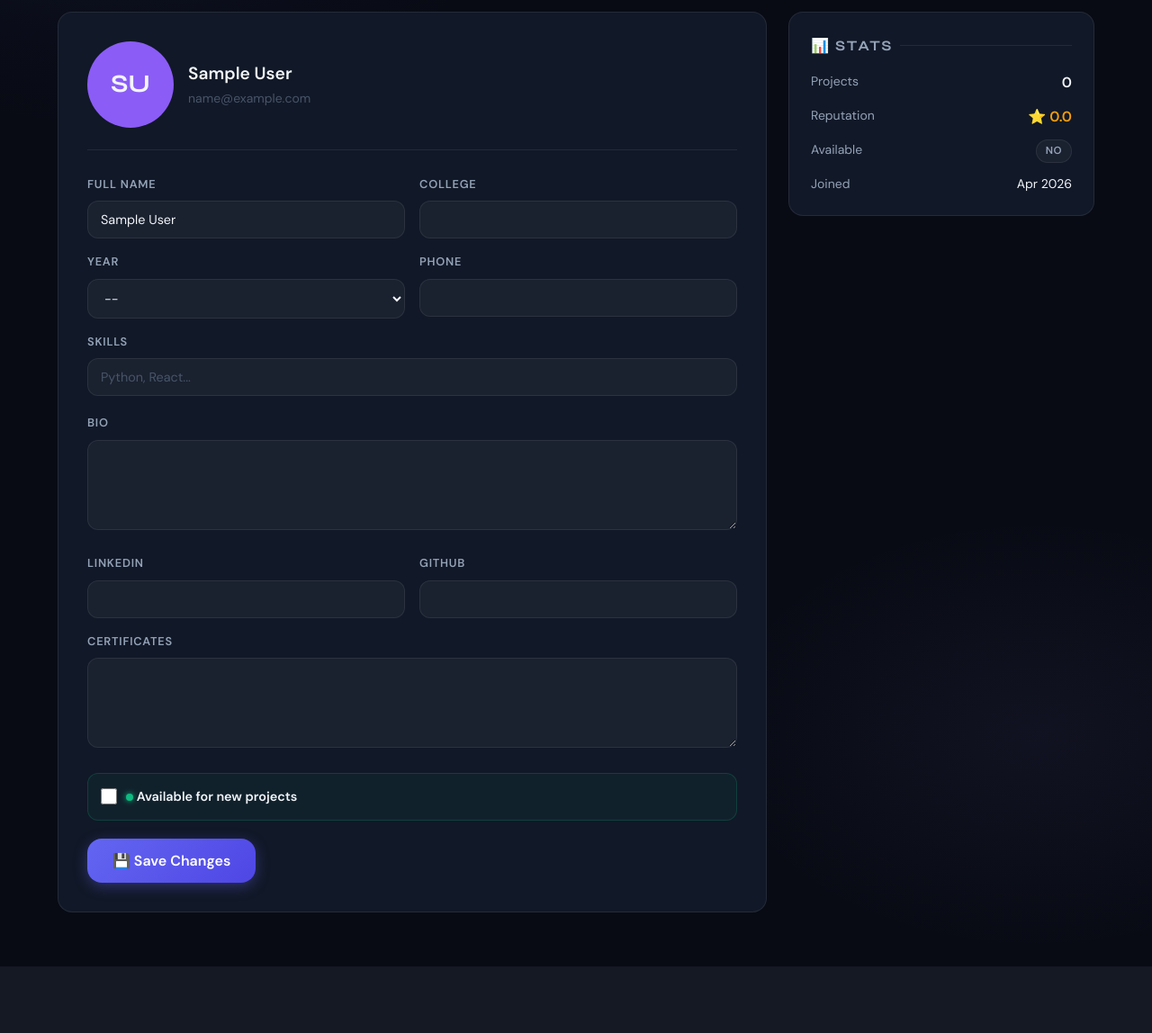
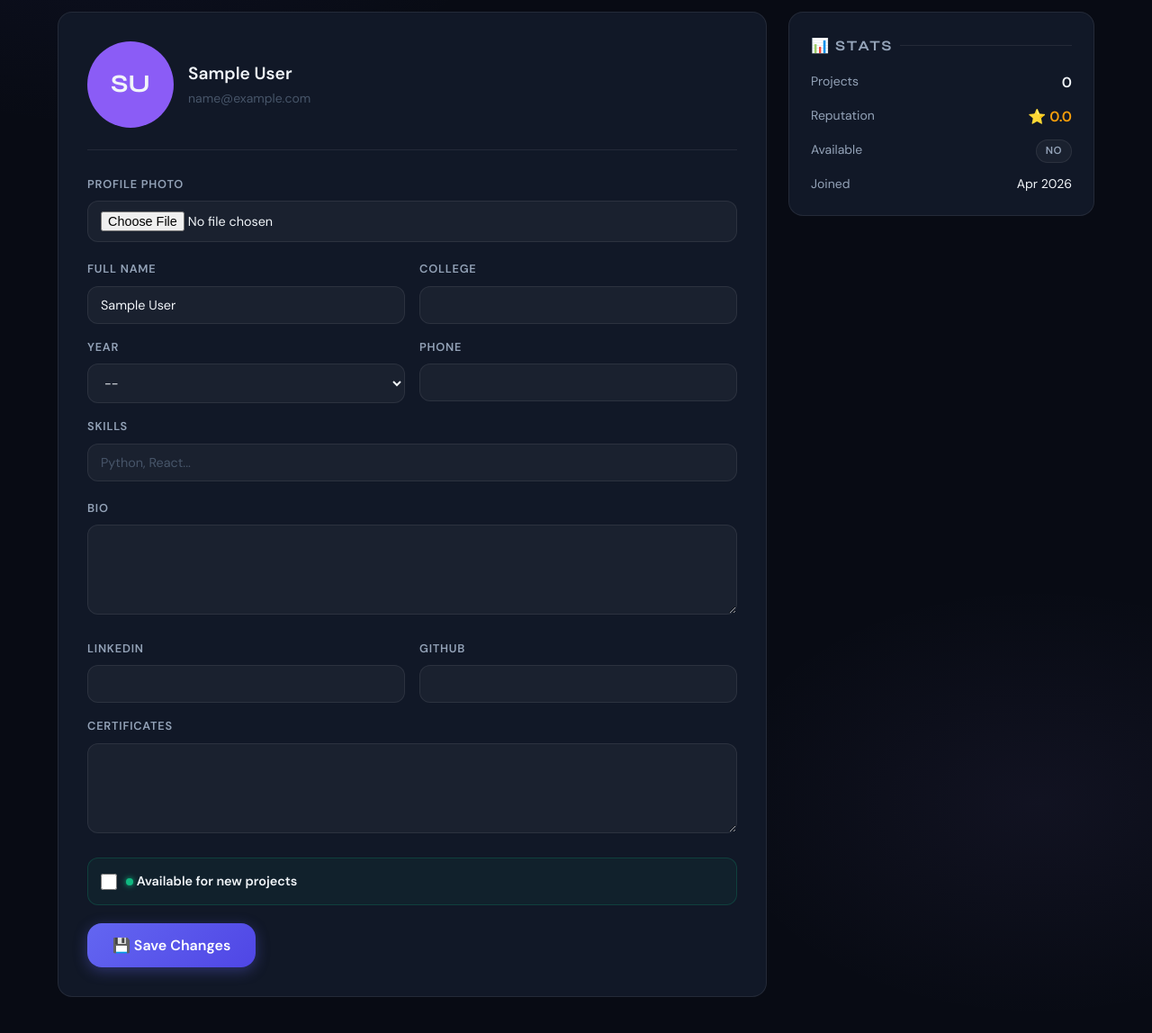
Before and after one commit to akshayrajsunny006-glitch/codebuddy, a Django app: page /auth/profile/ in a window 1280 px wide. Shown: the part 214-1362 px from the top of the page at 90% size. Before the commit the page ends 1288 px from the top, so only its background shows below. Run offline with Django 4.2, Linux system fonts and the light colour scheme; the visitor is signed in with stand-in values (Sample User, id 1); data comes from the database, SQL or seed files in the repository; data that the repository does not hold is empty.

Commit message:
Add profile photo upload feature - users can now upload real photos instead of letter avatars

```diff
--- a/apps/auth_app/forms.py
+++ b/apps/auth_app/forms.py
@@ -65,7 +65,7 @@ class SignupForm(forms.ModelForm):
 class ProfileForm(forms.ModelForm):
     class Meta:
         model = User
-        fields = ['full_name', 'bio', 'skills', 'college_name', 'year_of_study', 'available_now', 'preferred_roles']
+        fields = ['full_name', 'bio', 'skills', 'college_name', 'year_of_study', 'available_now', 'preferred_roles', 'profile_photo']
         widgets = {
             'full_name': forms.TextInput(attrs={'class': 'form-input'}),
             'bio': forms.Textarea(attrs={'class': 'form-input', 'rows': 4}),
@@ -73,6 +73,7 @@ class ProfileForm(forms.ModelForm):
             'college_name': forms.TextInput(attrs={'class': 'form-input'}),
             'year_of_study': forms.Select(attrs={'class': 'form-input'}),
             'available_now': forms.CheckboxInput(attrs={'class': 'form-checkbox'}),
+            'profile_photo': forms.FileInput(attrs={'class': 'form-input', 'accept': 'image/*'}),
         }
 
     phone = forms.CharField(required=False, widget=forms.TextInput(attrs={'class': 'form-input'}))
--- a/apps/auth_app/models.py
+++ b/apps/auth_app/models.py
@@ -48,6 +48,7 @@ class User(AbstractBaseUser, PermissionsMixin):
     available_now = models.BooleanField(default=False)
     reputation_score = models.FloatField(default=0.0)
     avatar = models.CharField(max_length=10, blank=True)  # emoji avatar
+    profile_photo = models.ImageField(upload_to='profile_photos/', blank=True, null=True)  # profile photo upload
 
     is_active = models.BooleanField(default=True)
     is_staff = models.BooleanField(default=False)
--- a/apps/auth_app/views.py
+++ b/apps/auth_app/views.py
@@ -90,7 +90,7 @@ def profile_view(request):
     profile, _ = UserProfile.objects.get_or_create(user=user)
 
     if request.method == 'POST':
-        form = ProfileForm(request.POST, instance=user)
+        form = ProfileForm(request.POST, request.FILES, instance=user)
         if form.is_valid():
             form.save()
             profile.phone = form.cleaned_data.get('phone', '')
--- a/apps/social/templatetags/social_filters.py
+++ b/apps/social/templatetags/social_filters.py
@@ -7,3 +7,17 @@ register = template.Library()
 def split(text, separator):
     """Split a string by separator."""
     return text.split(separator)
+
+
+@register.filter
+def get_user_avatar(user):
+    """Get user avatar - profile photo if available, otherwise initials."""
+    if user.profile_photo:
+        return user.profile_photo.url
+    return None
+
+
+@register.filter
+def get_user_initials(user):
+    """Get user initials for avatar fallback."""
+    return user.get_avatar_initials if hasattr(user, 'get_avatar_initials') else user.full_name[:2].upper()
--- a/requirements.txt
+++ b/requirements.txt
@@ -3,3 +3,4 @@ mysqlclient==2.2.4
 whitenoise==6.6.0
 python-dotenv==1.0.0
 gunicorn==22.1.0
+Pillow==10.3.0
--- a/templates/auth/profile.html
+++ b/templates/auth/profile.html
@@ -1,4 +1,5 @@
 {% extends 'base.html' %}
+{% load social_filters %}
 {% block title %}My Profile{% endblock %}
 {% block content %}
 <div class="container" style="padding-top:36px;padding-bottom:60px">
@@ -6,14 +7,25 @@
   <p style="margin-bottom:28px">Manage your public presence.</p>
   <div class="two-col">
     <div class="card" style="padding:32px">
-      <form method="post">
+      <form method="post" enctype="multipart/form-data">
         {% csrf_token %}
         <div style="display:flex;gap:16px;align-items:center;margin-bottom:28px;padding-bottom:24px;border-bottom:1px solid var(--border)">
-          <div class="avatar avatar-xl" data-avatar-name="{{ user.full_name }}" style="background:linear-gradient(135deg,#6366f1,#a78bfa)">{{ user.get_avatar_initials }}</div>
+          {% if user|get_user_avatar %}
+            <img src="{{ user|get_user_avatar }}" alt="Profile Photo" class="avatar avatar-xl" style="object-fit:cover;border-radius:50%">
+          {% else %}
+            <div class="avatar avatar-xl" data-avatar-name="{{ user.full_name }}" style="background:linear-gradient(135deg,#6366f1,#a78bfa)">{{ user.get_avatar_initials }}</div>
+          {% endif %}
           <div>
             <div style="font-size:1.2rem;font-weight:700">{{ user.full_name }}</div>
             <div style="font-size:0.875rem;color:var(--text-muted)">{{ user.email }}</div>
           </div>
+        </div>
+        <div class="form-group" style="margin-bottom:20px">
+          <label class="form-label">Profile Photo</label>
+          <input type="file" name="profile_photo" class="form-input" accept="image/*">
+          {% if user.profile_photo %}
+            <small style="color:var(--text-muted)">Current photo: <a href="{{ user.profile_photo.url }}" target="_blank">{{ user.profile_photo.name }}</a></small>
+          {% endif %}
         </div>
         <div class="grid grid-2" style="gap:16px">
           <div class="form-group" style="margin:0"><label class="form-label">Full Name</label><input type="text" name="full_name" class="form-input" value="{{ user.full_name }}"></div>
--- a/templates/base.html
+++ b/templates/base.html
@@ -1,4 +1,4 @@
-{% load static %}
+{% load static social_filters %}
 <!DOCTYPE html>
 <html lang="en">
 <head>
@@ -40,7 +40,11 @@
       <div class="dropdown">
         <button class="avatar-btn" data-avatar-name="{{ user.full_name }}"
                 data-dropdown="user-menu" title="{{ user.full_name }}">
-          {{ user.get_avatar_initials }}
+          {% if user|get_user_avatar %}
+            <img src="{{ user|get_user_avatar }}" alt="Profile" style="width:100%;height:100%;border-radius:50%;object-fit:cover">
+          {% else %}
+            {{ user.get_avatar_initials }}
+          {% endif %}
         </button>
         <div class="dropdown-menu" id="user-menu">
           <div style="padding:12px 16px;border-bottom:1px solid var(--border)">
```
Also changed, not shown: apps/auth_app/migrations/0002_user_profile_photo.py (added), 1 other file.
